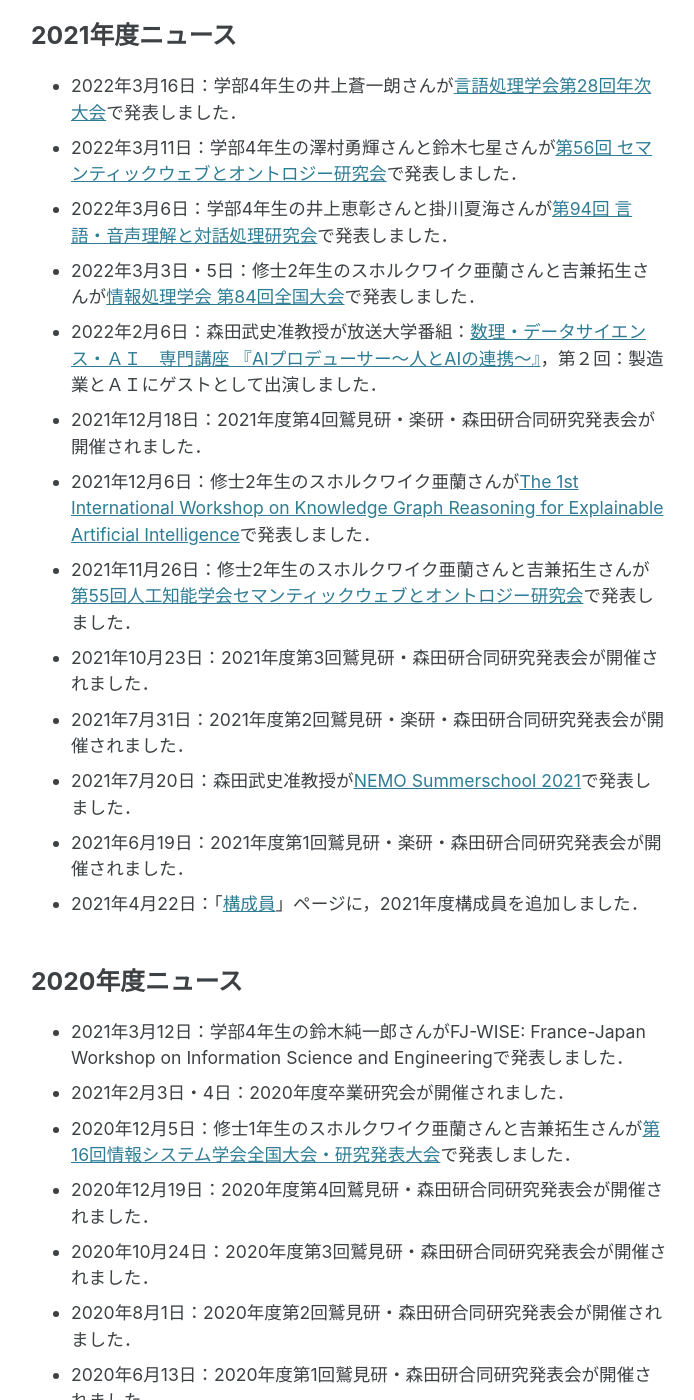
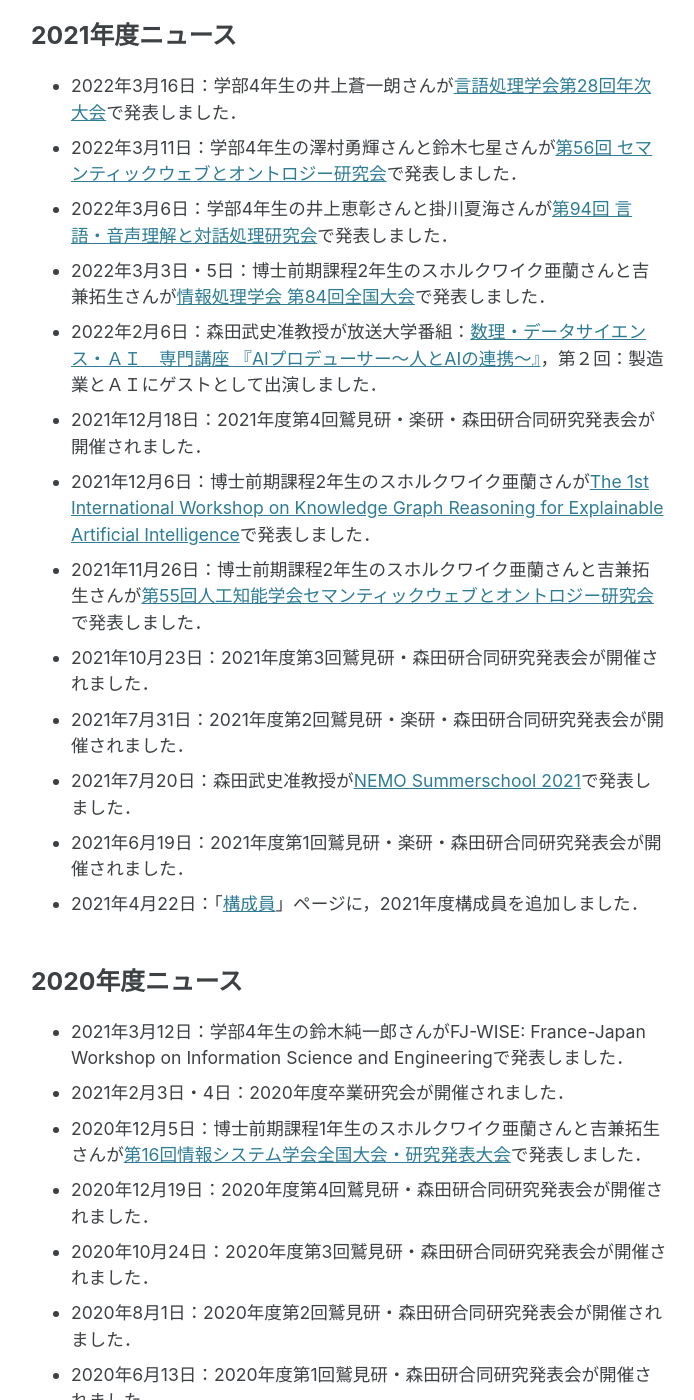
Before and after one commit to ke-lab-it-agu/ke-lab-it-agu.github.io, a Jekyll site: the page built from index.md, in a window 1280 px wide and 1400 px high, scrolled down 702 px. Shown: the whole window, without its empty margins (291-985 px from the left). Built offline with Jekyll 4.4.1, drawn with Linux system fonts in a browser that asks for light colours; cached includes are drawn as plain includes.

```diff
--- a/index.md
+++ b/index.md
@@ -13,12 +13,12 @@ excerpt: "青山学院大学 理工学部 情報テクノロジー学科 <br/>
 * 2022年3月16日：学部4年生の井上蒼一朗さんが[言語処理学会第28回年次大会](https://www.anlp.jp/nlp2022/program.html#F5-5)で発表しました．
 * 2022年3月11日：学部4年生の澤村勇輝さんと鈴木七星さんが[第56回 セマンティックウェブとオントロジー研究会](https://www.sigswo.org/papers/56program)で発表しました．
 * 2022年3月6日：学部4年生の井上恵彰さんと掛川夏海さんが[第94回 言語・音声理解と対話処理研究会](https://jsai-slud.github.io/sig-slud/94th-sig.html)で発表しました．
-* 2022年3月3日・5日：修士2年生のスホルクワイク亜蘭さんと吉兼拓生さんが[情報処理学会 第84回全国大会](https://www.ipsj.or.jp/event/taikai/84/index.html)で発表しました．
+* 2022年3月3日・5日：博士前期課程2年生のスホルクワイク亜蘭さんと吉兼拓生さんが[情報処理学会 第84回全国大会](https://www.ipsj.or.jp/event/taikai/84/index.html)で発表しました．
 * 2022年2月6日：森田武史准教授が放送大学番組：[数理・データサイエンス・ＡＩ　専門講座
 『AIプロデューサー～人とAIの連携～』](https://www.ouj.ac.jp/hp/o_itiran/2022/0126.html)，第２回：製造業とＡＩにゲストとして出演しました．
 * 2021年12月18日：2021年度第4回鷲見研・楽研・森田研合同研究発表会が開催されました．
-* 2021年12月6日：修士2年生のスホルクワイク亜蘭さんが[The 1st International Workshop on Knowledge Graph Reasoning for Explainable Artificial Intelligence](https://kgr4xai.ikgrc.org/)で発表しました．
-* 2021年11月26日：修士2年生のスホルクワイク亜蘭さんと吉兼拓生さんが[第55回人工知能学会セマンティックウェブとオントロジー研究会](https://www.sigswo.org/papers/55program)で発表しました．
+* 2021年12月6日：博士前期課程2年生のスホルクワイク亜蘭さんが[The 1st International Workshop on Knowledge Graph Reasoning for Explainable Artificial Intelligence](https://kgr4xai.ikgrc.org/)で発表しました．
+* 2021年11月26日：博士前期課程2年生のスホルクワイク亜蘭さんと吉兼拓生さんが[第55回人工知能学会セマンティックウェブとオントロジー研究会](https://www.sigswo.org/papers/55program)で発表しました．
 * 2021年10月23日：2021年度第3回鷲見研・森田研合同研究発表会が開催されました．
 * 2021年7月31日：2021年度第2回鷲見研・楽研・森田研合同研究発表会が開催されました．
 * 2021年7月20日：森田武史准教授が[NEMO Summerschool 2021](https://nemo.omilab.org/2021/)で発表しました．
@@ -28,7 +28,7 @@ excerpt: "青山学院大学 理工学部 情報テクノロジー学科 <br/>
 ## 2020年度ニュース
 * 2021年3月12日：学部4年生の鈴木純一郎さんがFJ-WISE: France-Japan Workshop on Information Science and Engineeringで発表しました．
 * 2021年2月3日・4日：2020年度卒業研究会が開催されました．
-* 2020年12月5日：修士1年生のスホルクワイク亜蘭さんと吉兼拓生さんが[第16回情報システム学会全国大会・研究発表大会](https://www.issj.net/conf/issj2020/)で発表しました．
+* 2020年12月5日：博士前期課程1年生のスホルクワイク亜蘭さんと吉兼拓生さんが[第16回情報システム学会全国大会・研究発表大会](https://www.issj.net/conf/issj2020/)で発表しました．
 * 2020年12月19日：2020年度第4回鷲見研・森田研合同研究発表会が開催されました．
 * 2020年10月24日：2020年度第3回鷲見研・森田研合同研究発表会が開催されました．
 * 2020年8月1日：2020年度第2回鷲見研・森田研合同研究発表会が開催されました．
```
Also changed, not shown: members.md (+1 -1 lines), research.md (+1 -1 lines).
